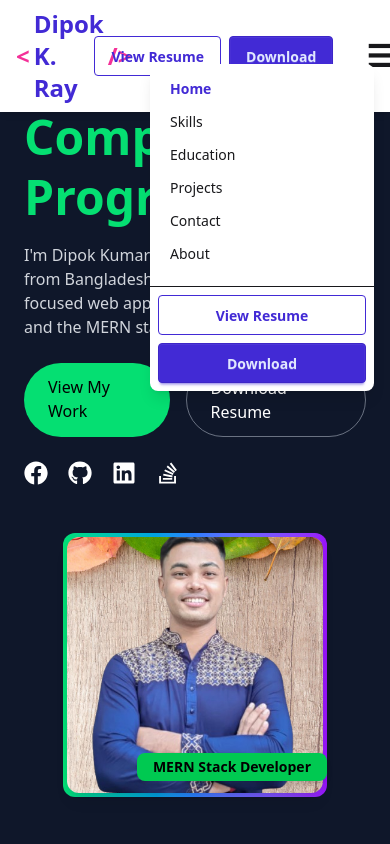
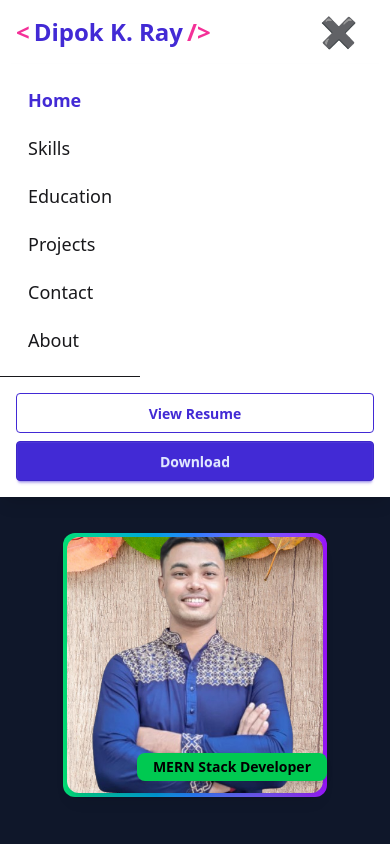
Before and after one commit to Dipok-Kumar-Ray/Dipok-K-Ray-Portfolio, a React (Vite) app: page / in a window 390 px wide. Both pictures are taken after a click on the button "Toggle Menu". Shown: the top 844 px of the page. Built offline with nearby package versions, Linux system fonts and the light colour scheme.

Commit message:
navbar responsive implementations

```diff
--- a/src/Components/navbar/Navbar.jsx
+++ b/src/Components/navbar/Navbar.jsx
@@ -12,6 +12,7 @@ const Navbar = () => {
           className={({ isActive }) =>
             isActive ? "text-primary font-semibold" : "hover:text-primary"
           }
+          onClick={() => setIsOpen(false)}
         >
           Home
         </NavLink>
@@ -22,6 +23,7 @@ const Navbar = () => {
           className={({ isActive }) =>
             isActive ? "text-primary font-semibold" : "hover:text-primary"
           }
+          onClick={() => setIsOpen(false)}
         >
           Skills
         </NavLink>
@@ -32,6 +34,7 @@ const Navbar = () => {
           className={({ isActive }) =>
             isActive ? "text-primary font-semibold" : "hover:text-primary"
           }
+          onClick={() => setIsOpen(false)}
         >
           Education
         </NavLink>
@@ -42,6 +45,7 @@ const Navbar = () => {
           className={({ isActive }) =>
             isActive ? "text-primary font-semibold" : "hover:text-primary"
           }
+          onClick={() => setIsOpen(false)}
         >
           Projects
         </NavLink>
@@ -52,6 +56,7 @@ const Navbar = () => {
           className={({ isActive }) =>
             isActive ? "text-primary font-semibold" : "hover:text-primary"
           }
+          onClick={() => setIsOpen(false)}
         >
           Contact
         </NavLink>
@@ -62,6 +67,7 @@ const Navbar = () => {
           className={({ isActive }) =>
             isActive ? "text-primary font-semibold" : "hover:text-primary"
           }
+          onClick={() => setIsOpen(false)}
         >
           About
         </NavLink>
@@ -70,12 +76,13 @@ const Navbar = () => {
   );
 
   return (
-    <nav className="navbar bg-base-100 shadow-md fixed top-0 mb-20 left-0 w-full z-50 px-4 md:px-12">
+    <nav className="navbar bg-base-100 shadow-md fixed top-0 left-0 w-full z-50 px-4 md:px-12">
       {/* Left Logo */}
       <div className="flex-1">
         <Link
           to="/"
           className="text-2xl md:text-3xl font-extrabold text-primary flex items-center space-x-1"
+          onClick={() => setIsOpen(false)}
         >
           <span className="text-secondary">{"<"}</span>
           <span>Dipok K. Ray</span>
@@ -83,14 +90,13 @@ const Navbar = () => {
         </Link>
       </div>
 
-      {/* Center Nav Links */}
+      {/* Center Nav Links (Desktop Only) */}
       <div className="hidden md:flex justify-center">
         <ul className="menu menu-horizontal text-lg">{navLinks}</ul>
       </div>
 
-      {/* Right: Resume Buttons */}
-      <div className="flex-1 flex justify-end gap-2">
-        {/* View Resume */}
+      {/* Right: Resume Buttons (Desktop) */}
+      <div className="hidden md:flex flex-1 justify-end gap-2">
         <a
           href="/resume.pdf"
           className="btn btn-outline btn-primary"
@@ -99,8 +105,6 @@ const Navbar = () => {
         >
           View Resume
         </a>
-
-        {/* Download Resume */}
         <a
           href="/resume.pdf"
           download="Dipok_Kumar_Ray_Resume.pdf"
@@ -116,19 +120,22 @@ const Navbar = () => {
       <div className="md:hidden ml-4">
         <button
           onClick={() => setIsOpen(!isOpen)}
-          className="btn btn-ghost text-3xl"
+          className="btn btn-ghost text-3xl focus:outline-none"
           aria-label="Toggle Menu"
         >
-          ☰
+          {isOpen ? "✖" : "☰"}
         </button>
       </div>
 
       {/* Mobile Dropdown Menu */}
-      {isOpen && (
-        <div className="absolute top-16 right-4 bg-base-100 shadow-lg rounded-lg w-56">
-          <ul className="menu p-2">{navLinks}</ul>
-          <div className="p-2 border-t mt-2 flex flex-col gap-2">
-            {/* View Resume */}
+      <div
+        className={`absolute top-16 right-0 w-full bg-base-100 shadow-lg transition-all duration-300 ease-in-out md:hidden ${
+          isOpen ? "max-h-[500px] opacity-100" : "max-h-0 opacity-0 overflow-hidden"
+        }`}
+      >
+        <ul className="menu p-4 space-y-2 text-lg border-b">{navLinks}</ul>
+
+        <div className="p-4 flex flex-col gap-2">
           <a
             href="/resume.pdf"
             className="btn btn-outline btn-primary w-full text-center"
@@ -139,7 +146,6 @@ const Navbar = () => {
             View Resume
           </a>
 
-            {/* Download Resume */}
           <a
             href="/resume.pdf"
             download="Dipok_Kumar_Ray_Resume.pdf"
@@ -152,7 +158,6 @@ const Navbar = () => {
           </a>
         </div>
       </div>
-      )}
     </nav>
   );
 };
```
Lines whose indentation alone changed are shown as unchanged.
